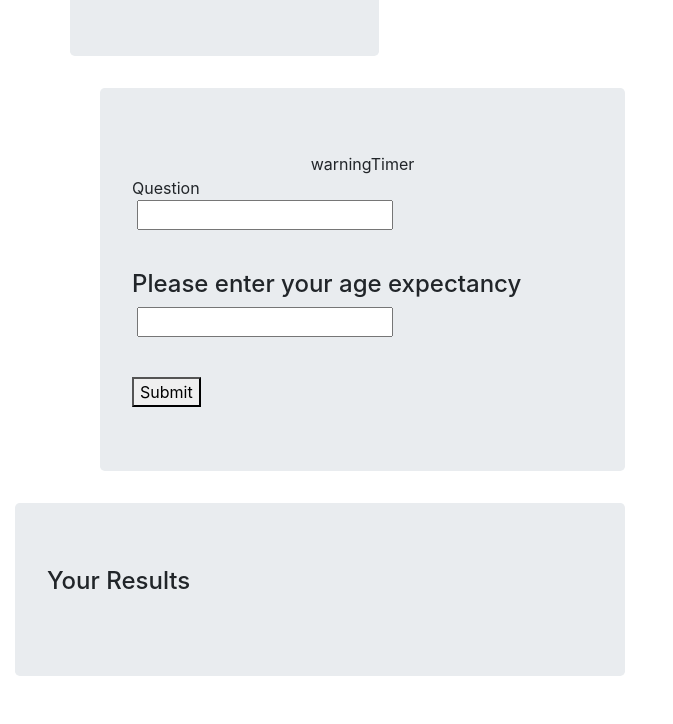
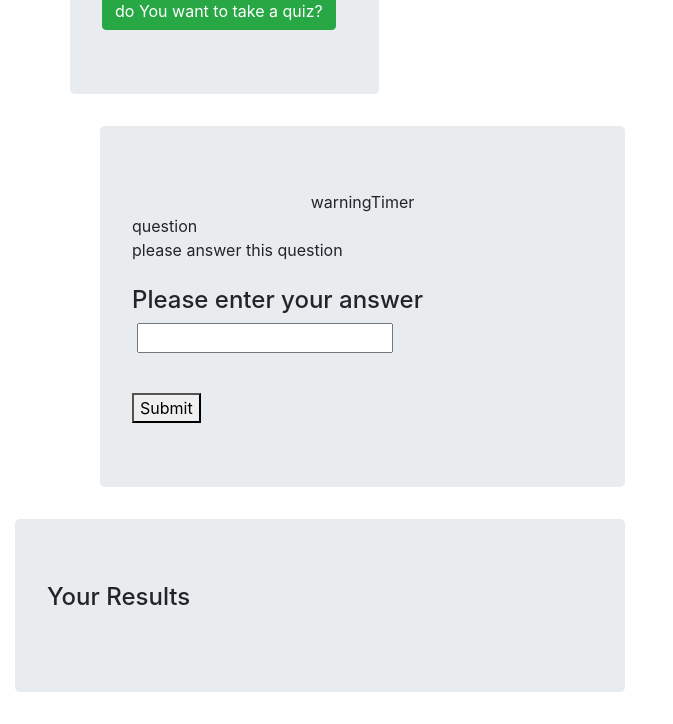
Before and after one commit to nkhakwan/week6MondayFlashCards, a plain HTML site: page src/index.html in a window 1280 px wide. Shown: the part 128-852 px from the top of the page, without its empty margins (0-673 px from the left). Drawn offline with nearby package versions, Linux system fonts and the light colour scheme.

Commit message:
committing almost workable project in ugly interface

```diff
--- a/src/index.html
+++ b/src/index.html
@@ -17,21 +17,20 @@
       <div class="col-md-12"></div>
         <div class="jumbotron">
           <h1 class="myHeader"> take the quiz</h1>
+          <button class="btn btn-success" id="start-quiz">do You want to take a quiz?</button>
         </div>
       </div>
       <div class="col-md-6">
         <div class="jumbotron">
           <div class="text-center" id="timer">warningTimer</div>
-          <div id="question">Question</div>
+          <div id="question">question</div>
+            <div id="ourquestion">please answer this question </div>
+
+            <br>
+            <h4>Please enter your answer</h4>
             <div class="form-group">
-              <label for="yourAge"></label>
-              <input id="yourAge" type="text">
-            </div>
-            <br>
-            <h4>Please enter your age expectancy</h4>
-            <div class="form-group">
-              <label for="expectancy"></label>
-              <input id="expectancy" type="text">
+              <label for="answer"></label>
+              <input id="answer" type="text">
             </div>
             <br>
 
```
Also changed, not shown: src/main.js (+10 -6 lines).
